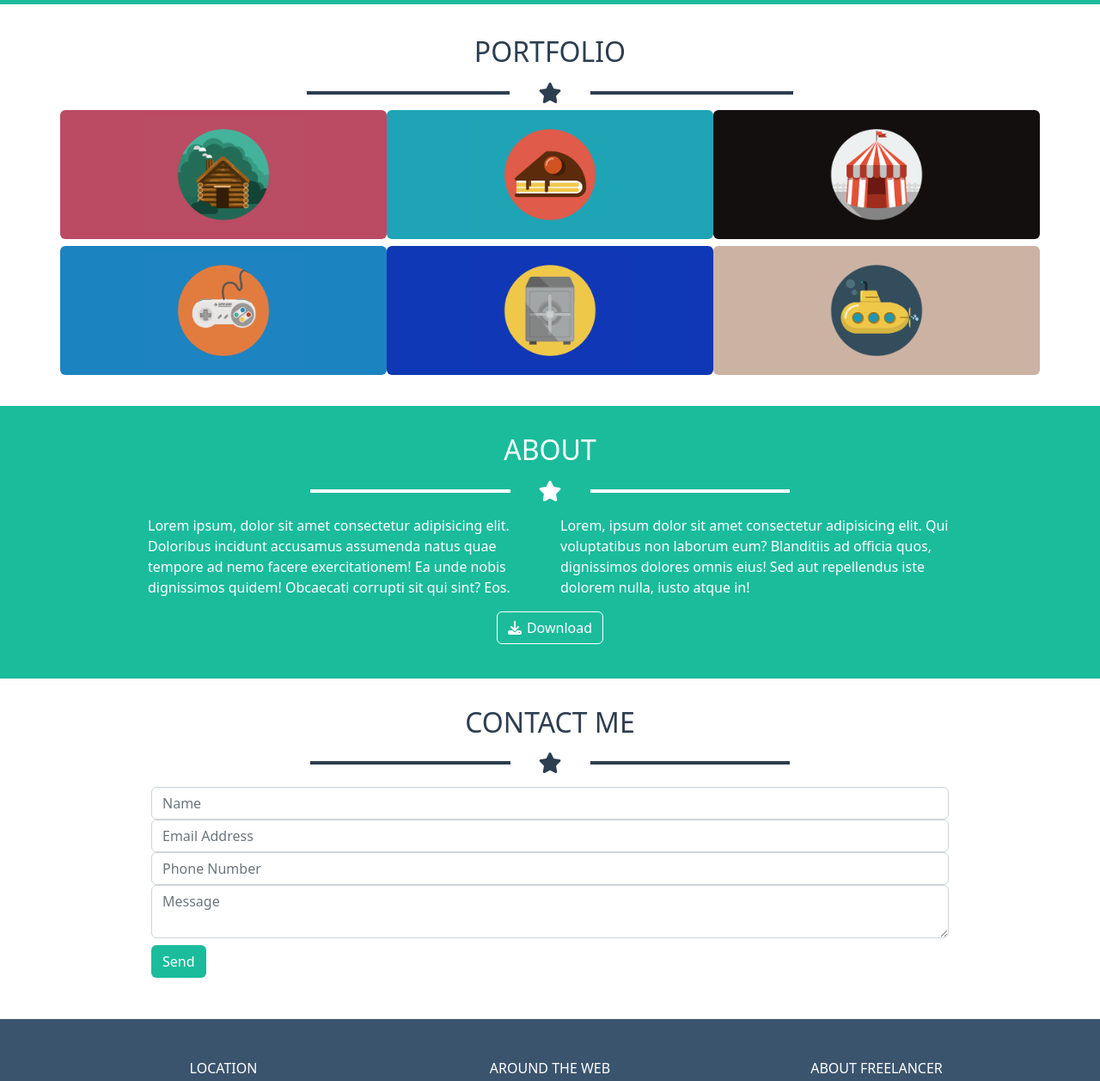
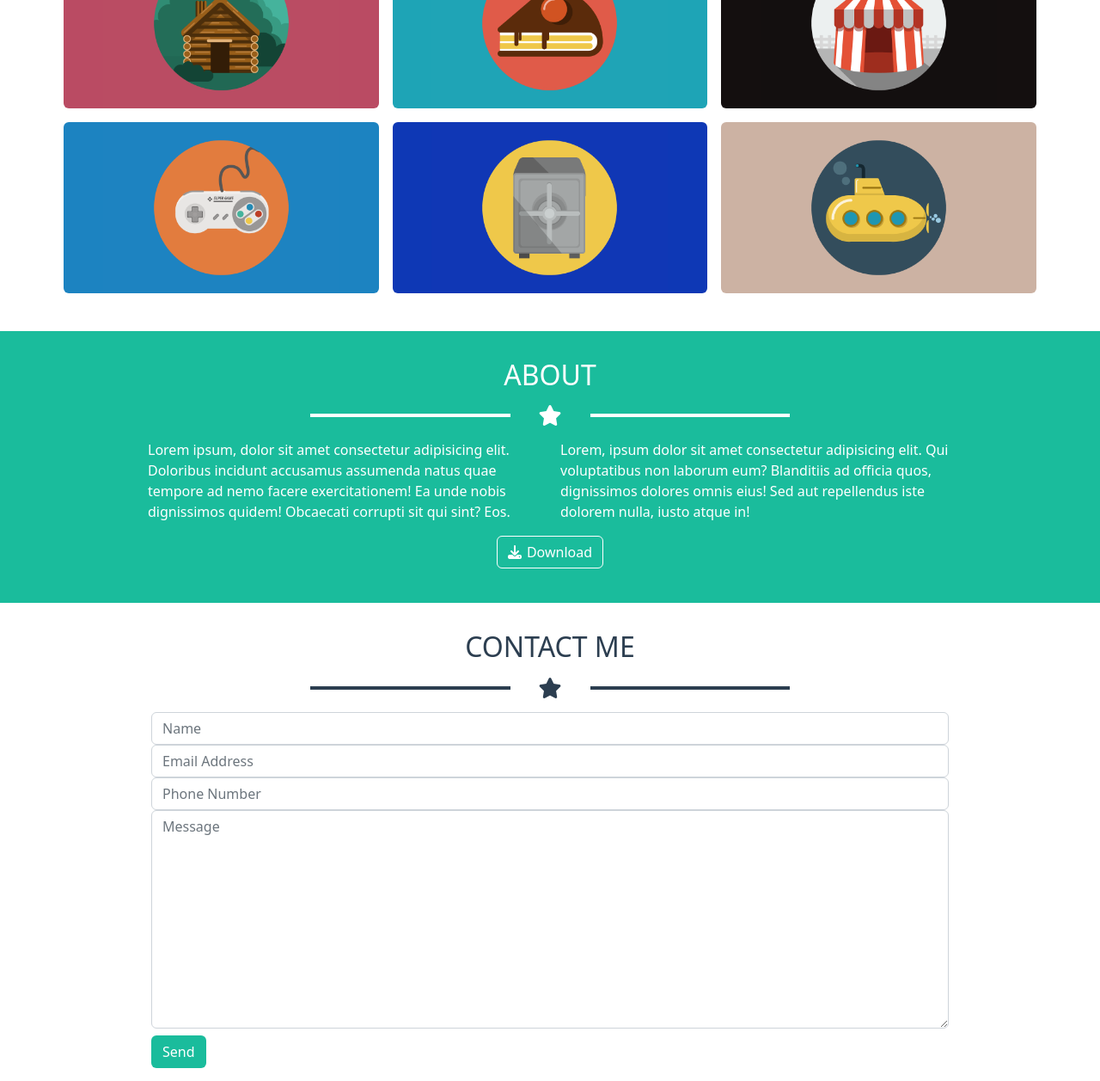
Before and after one commit to Stefano-In91/html-css-bootstrap-freelancer, a plain HTML site: page index.html in a window 1280 px wide. Shown: the part 750-2007 px from the top of the page at 86% size. Drawn offline with nearby package versions, Linux system fonts and the light colour scheme.

Commit message:
fix portfolio gutters, a hovers, labels + form

```diff
--- a/css/style.css
+++ b/css/style.css
@@ -27,6 +27,7 @@
 }
 #hero img {
     width: 40%;
+    max-width: 15.625rem;
 }
 
 /* Stellina */
@@ -57,22 +58,22 @@
 .ms-icon-row div {
     border-radius: 6px;
 }
-#portfolio .ms-icon-row div:nth-child(1) {
+#portfolio .ms-icon-row div:nth-child(1) div {
     background-color: #ba4b63;
 }
-#portfolio .ms-icon-row div:nth-child(2) {
+#portfolio .ms-icon-row div:nth-child(2) div {
     background-color: #1ea4b6;
 }
-#portfolio .ms-icon-row div:nth-child(3) {
+#portfolio .ms-icon-row div:nth-child(3) div {
     background-color: #140f0f;
 }
-#portfolio .ms-icon-row div:nth-child(4) {
+#portfolio .ms-icon-row div:nth-child(4) div {
     background-color: #1c83c1;
 }
-#portfolio .ms-icon-row div:nth-child(5) {
+#portfolio .ms-icon-row div:nth-child(5) div {
     background-color: #0e38b5;
 }
-#portfolio .ms-icon-row div:nth-child(6) {
+#portfolio .ms-icon-row div:nth-child(6) div {
     background-color: #ccb2a3;
 }
 
@@ -121,7 +122,13 @@ footer a {
     color: inherit;
     text-decoration: none;
 }
+footer a:hover {
+    color: inherit;
+}
 footer p a {
+    color: #1abc9c;
+}
+footer p a:hover {
     color: #1abc9c;
 }
 .ms-circle {
--- a/index.html
+++ b/index.html
@@ -53,24 +53,36 @@
                   <div class="col-2"><i class="fa-solid fa-star"></i></div>
                   <div class="col-5 ms-other-border"></div>
               </div>
-                    <div class="row g-2 ms-icon-row py-2">
+              <div class="row g-3 ms-icon-row py-3">
                   <div class="col-12 col-md-6 col-lg-4">
-                            <img class="py-2 w-50" src="img/cabin.png" alt="cabin">
+                      <div>
+                          <img class="w-75" src="img/cabin.png" alt="cabin">
+                      </div>
                   </div>
                   <div class="col-12 col-md-6 col-lg-4">
-                            <img class="py-2 w-50" src="img/cake.png" alt="cake">
+                      <div>
+                          <img class="w-75" src="img/cake.png" alt="cake">
+                      </div>
                   </div>
                   <div class="col-12 col-md-6 col-lg-4">
-                            <img class="py-2 w-50" src="img/circus.png" alt="circus">
+                      <div>
+                          <img class="w-75" src="img/circus.png" alt="circus">
+                      </div>
                   </div>
                   <div class="col-12 col-md-6 col-lg-4">
-                            <img class="py-2 w-50" src="img/game.png" alt="game">
+                      <div>
+                          <img class="w-75" src="img/game.png" alt="game">
+                      </div>
                   </div>
                   <div class="col-12 col-md-6 col-lg-4">
-                            <img class="py-2 w-50" src="img/safe.png" alt="safe">
+                      <div>
+                          <img class="w-75" src="img/safe.png" alt="safe">
+                      </div>
                   </div>
                   <div class="col-12 col-md-6 col-lg-4">
-                            <img class="py-2 w-50" src="img/submarine.png" alt="submarine">
+                      <div>
+                          <img class="w-75" src="img/submarine.png" alt="submarine">
+                      </div>
                   </div>
               </div>
           </div>
@@ -110,11 +122,21 @@
               </div>
           </div>
           <div class="container p-3 w-75">
-                    <input class="form-control" type="text" placeholder="Name">
-                    <input class="form-control" type="text" placeholder="Email Address">
-                    <input class="form-control" type="text" placeholder="Phone Number">
-                    <textarea class="form-control ms-textarea" type="text" placeholder="Message"></textarea>
-                    <button class="btn my-2">Send</button>
+            <form action="">
+               <label for="name" class="d-none"></label>
+               <input class="form-control" type="text" name="name" placeholder="Name" id="name">
+
+               <label for="email" class="d-none"></label>
+               <input class="form-control" type="text" name="email" placeholder="Email Address" id="email">
+
+               <label for="phone" class="d-none"></label>
+               <input class="form-control" type="text" name="phone" placeholder="Phone Number" id="phone">
+
+               <label for="message" class="d-none"></label>
+               <textarea class="form-control ms-textarea" type="text" name="message" placeholder="Message" id="message" rows="10"></textarea>
+
+               <button class="btn my-2" type="submit">Send</button>
+            </form>
           </div>
       </section>
       <!-- /Contact Me -->
```
Lines whose indentation alone changed are shown as unchanged.
